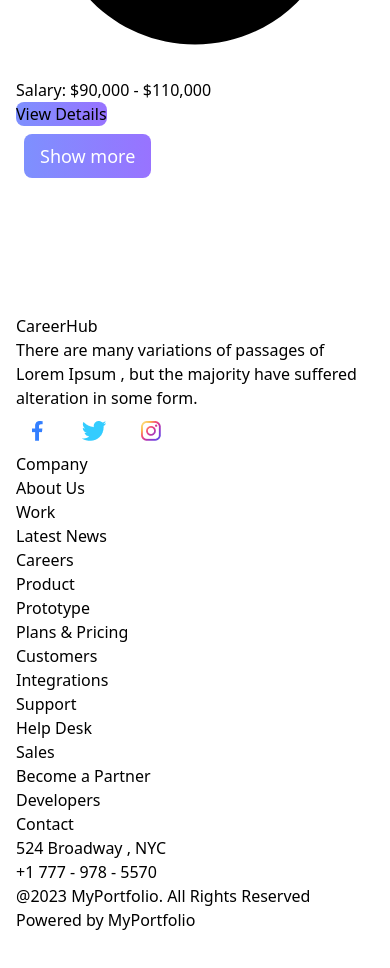
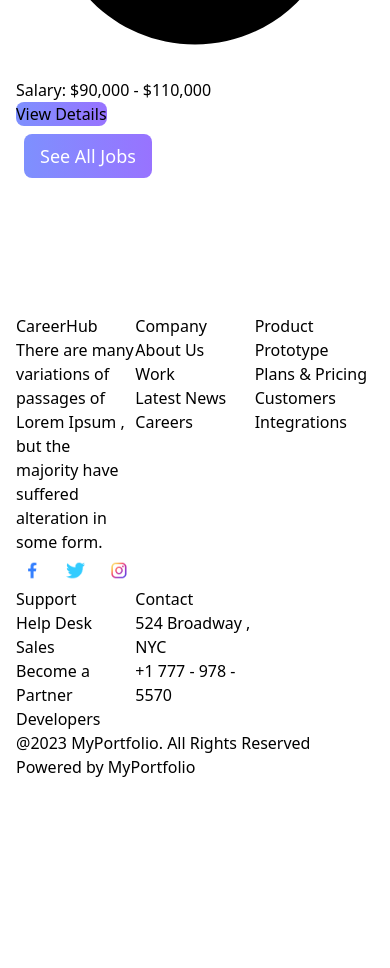
Before and after one commit to hridoy281810/FastCareer, a React (Vite) app: page / in a window 390 px wide. Shown: the part 5720-6688 px from the top of the page. After the commit the page ends 6563 px from the top, so only its background shows below. Built offline with nearby package versions, Linux system fonts and the light colour scheme.

Commit message:
The answers to the questions are placed in the middle of the blog section

```diff
--- a/src/component/Footer/Footer.jsx
+++ b/src/component/Footer/Footer.jsx
@@ -1,10 +1,11 @@
 import React from 'react';
 import iconImg from '../../assets/Icons/Group 9969.png'
+import './footer.css'
 const Footer = () => {
     return (
         <div className='bg-black'>
             <footer className='my-container '>
-         <section className='grid md:grid-cols-5 gap-10 mb-10 '>
+         <section className='grid md:grid-cols-5 gap-10 mb-10 footer-r'>
         <div className='text-white'>
             <h2 className='text-2xl font-bold mb-4'>CareerHub</h2>
             <p className='text-gray-300 mb-3'>There are many variations of passages of Lorem Ipsum , but the majority have suffered alteration in some form.</p>
--- /dev/null
+++ b/src/component/Footer/footer.css
@@ -0,0 +1,19 @@
+
+
+@media screen and ( max-width:576px) {
+
+    .footer-r{
+      display: grid !important;
+      grid-template-columns: repeat(3,1fr) !important;
+    }
+
+    }
+
+@media screen and (max-width:876px) {
+
+    .footer-r{
+      display: grid !important;
+      grid-template-columns: repeat(3,1fr) !important;
+    }
+
+    }
--- a/src/component/Home/Home.jsx
+++ b/src/component/Home/Home.jsx
@@ -1,4 +1,4 @@
-import React, { useContext, useEffect, useState } from 'react';
+import React, { useContext,  useState } from 'react';
 import './Home.css'
 import img from '../../assets/All Images/P3OLGJ1 copy 1.png'
 import { useNavigation } from 'react-router-dom';
@@ -12,11 +12,11 @@ const Home = () => {
         return <LoadingSpinner />
     }
   const products = useContext(ProductContext || [])
-  console.log(products.length)
+
     const [visible, setVisible] = useState(4)
-
     function handleSeeAllJobs() {
         setVisible((previousData => previousData + 2));
+        console.log(previousData)
     }
 
     return (
@@ -54,7 +54,8 @@ const Home = () => {
                     }
                 </div>
                 <div className=' flex justify-center items-center mt-8'>
-                <button onClick={handleSeeAllJobs} className='btn btn-t '>Show more</button>
+
+               <button onClick={handleSeeAllJobs} className={`btn btn-t ${visible === 4 ? 'visible  ': 'hidden'}`}> See All Jobs </button>
 
                 </div>
             </div>
--- a/src/component/JobFeature/JobFeature.jsx
+++ b/src/component/JobFeature/JobFeature.jsx
@@ -10,7 +10,7 @@ const {company,title,companyLogoUrl,description,educationalRequirements,email,ex
     return (
 
          <div className='mt-10'>
-            <div className='p-10 rounded shadow-md '>
+            <div className='p-10 rounded shadow-md border border-gray-200'>
            <img className='logo-img mb-8' src={companyLogoUrl} alt="companyLogoUrl" />
            <h2 className='text-2xl font-bold' >{title}</h2>
            <h3 className='text-xl text-gray-500 mb-4'>{company}</h3>
--- a/src/component/SaveInfo/SaveInfo.jsx
+++ b/src/component/SaveInfo/SaveInfo.jsx
@@ -13,7 +13,7 @@ const SaveInfo = ({info}) => {
           <div className='p-10 rounded shadow-md md:flex gap-12 items-center border border-gray-300'>
           <div className='img-bg flex justify-center items-center'> <img className=' mb-8' src={companyLogoUrl} alt="companyLogoUrl" /></div>
 
-       <div className='md:flex justify-between items-center md:gap-x-60 '>
+       <div className='md:grid md:grid-cols-2  items-center md:gap-x-60 '>
        <div>
            <h2 className='text-2xl font-bold' >{title}</h2>
            <h3 className='text-xl text-gray-500 mb-4'>{company}</h3>
@@ -31,7 +31,7 @@ const SaveInfo = ({info}) => {
              </div>
            </div>
    <div className='ms-auto '>
-   <Link   to='/'>  <button className='font-medium  px-3 py-1.5 md:px-6 md:py-2 m-2 text-lg  text-white btn'>View Details</button></Link>
+   <Link   to={`../jobdetails/jobdetails/../${id} `}>  <button className='font-medium  px-3 py-1.5 md:px-6 md:py-2 m-2 text-lg  text-white btn'>View Details</button></Link>
 
    </div>
 
--- a/src/component/Statistics/Statistics.css
+++ b/src/component/Statistics/Statistics.css
@@ -0,0 +1,16 @@
+
+.area1{
+    width: 1280px;
+}
+.area .area1{
+    width: 400px !important;
+    height: 300px;
+}
+@media screen and (max-width:576px) {
+
+.area .area1{
+    width: 400px !important;
+    height: 300px;
+}
+
+}
--- a/src/component/Statistics/Statistics.jsx
+++ b/src/component/Statistics/Statistics.jsx
@@ -1,4 +1,5 @@
 import React from 'react';
+import './Statistics.css'
 import { AreaChart, Area, XAxis, YAxis, CartesianGrid, Tooltip, ResponsiveContainer } from 'recharts';
 
 
@@ -53,8 +54,8 @@ const Statistics = () => {
         <div className='bg-gray-100 md:py-24'>
      <h2 className='text-center text-4xl font-bold '>Assignment Result Statistics </h2>
      </div>
-     <div className='my-container'>
-    <AreaChart
+     <div className='my-container '>
+    <AreaChart className=''
      width={1280}
      height={700}
      data={assignmentData}
```
Also changed, not shown: 1 other file (tests, documents, lock files or other folders).
